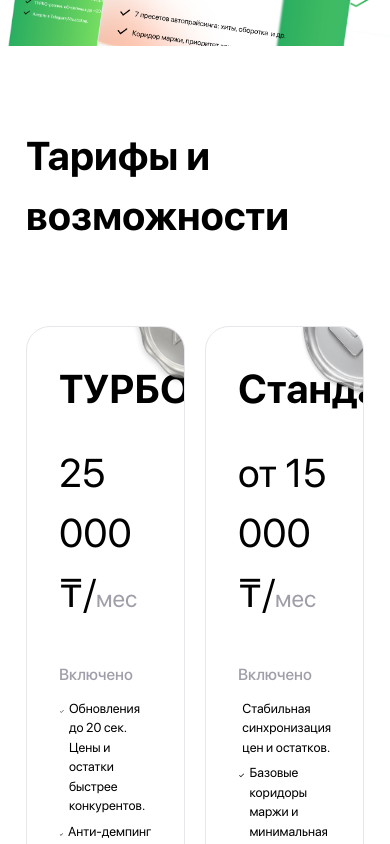
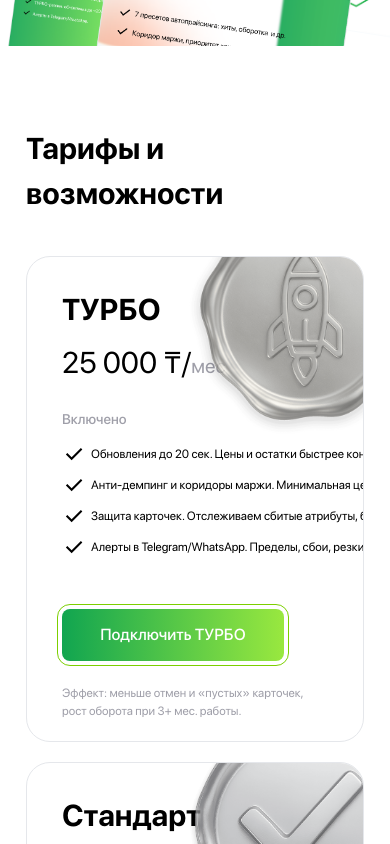
Before and after one commit to lilusia-li/nextjs-practice, a Next.js app: page /ru in a window 390 px wide. Shown: the part 1200-2044 px from the top of the page. Built offline with nearby package versions, Linux system fonts and the light colour scheme.

Commit message:
(Tarifs) done

```diff
--- a/app/[locale]/page.js
+++ b/app/[locale]/page.js
@@ -25,13 +25,13 @@ export default async function HomePage({ params }) {
         <Tarifs translations={t} />
         <Stats translations={t} />
         <PlatformFeatures translations={t} />
-
+        {/*
         <Features translations={t} />
         <Tarif translations={t} />
         <FAQ translations={t} />
         <AutomationBroadcasts translations={t} />
 
-        <StartSellingCTA translations={t} />
+        <StartSellingCTA translations={t} /> */}
       </main>
       <Footer translations={t} currentLocale={currentLocale} />
     </div>
--- a/app/components/Tarifs.js
+++ b/app/components/Tarifs.js
@@ -9,8 +9,7 @@ export default function Tarifs({ translations }) {
       buttonColor: "linear-gradient(90deg, #11A550 0%, #99E83F 100%)",
       outlineColor: "lime-500",
       pictureCrs: "/rocket2.png",
-      pictureHeight: 291,
-      pictureWidth: 291,
+      pictureSize: 291,
       pictureOffsetTop: 20,
       pictureOffsetRight: 22,
     },
@@ -19,8 +18,7 @@ export default function Tarifs({ translations }) {
       buttonColor: "black",
       outlineColor: "black",
       pictureCrs: "/check.png",
-      pictureHeight: 279,
-      pictureWidth: 279,
+      pictureSize: 279,
       pictureOffsetTop: 18,
       pictureOffsetRight: 20,
     },
@@ -31,46 +29,52 @@ export default function Tarifs({ translations }) {
       id="tarifs"
       className="max-w-[73.5rem] px-6.5 bg-white py-20 mx-auto"
     >
-      <div className="flex flex-col gap-y-20 mx-auto">
-        <h2 className="font-bold text-[40px]">{t.title}</h2>
-        <div className="grid grid-cols-2 gap-5 ">
+      <div className="relative flex flex-col gap-y-20 max-lg:gap-y-10">
+        <h2 className="relative font-bold text-[40px] max-lg:text-[30px]">
+          {t.title}
+        </h2>
+        <div className="grid lg:grid-cols-2 place-items-center gap-5">
           {variableData.map((data) => {
             return (
               <div
                 key={data.tarif}
-                className="max-w-[630px] relative overflow-hidden p-8 border-[1.5px] rounded-3xl border-gray-200"
+                className=" max-w-[39.4rem] w-full max-h-[32.7rem] h-full relative overflow-hidden px-[2.187rem] pt-[1.875rem] pb-[1.312rem]   border-[1.5px] rounded-3xl border-gray-200"
+                style={{ contain: "layout" }}
               >
-                <h3 className="mb-6 font-bold text-[40px]">
+                <h3 className="mb-2 font-bold text-[40px] max-lg:text-[30px]">
                   {t.plans[data.tarif].name}
                 </h3>
-                <div className="mb-10 font-normal text-[40px]">
+                <div className="mb-6 font-normal text-[40px] max-lg:text-[30px]">
                   {t.plans[data.tarif].price}/
-                  <span className="text-zinc-400 text-[24px]">
+                  <span className="text-zinc-400 text-[24px] max-lg:text-[20px]">
                     {t.plans[data.tarif].pricePeriod}
                   </span>
                 </div>
-                <div className="mb-3 text-zinc-400 font-medium text-[16px]">
+                <div className="mb-3 text-zinc-400 font-medium text-[16px] max-lg:text-[14px]">
                   {t.plans[data.tarif].featuresTitle}
                 </div>
-                <div className="min-h-[219px] mb-4 flex flex-col justify-between">
-                  <ul className="flex flex-col gap-y-1.5 mb-8 font-normal text-[13px]">
+                <div className="min-h-[219px] mb-[1.437rem] flex flex-col justify-between">
+                  <ul className="flex flex-col gap-y-1.5 font-normal text-[13px] max-xl:text-[12px]">
                     {t.plans[data.tarif].features.map((feature) => {
                       return (
-                        <li key={feature} className="flex gap-x-1">
+                        <li
+                          key={feature}
+                          className="flex items-center gap-x-1 shrink-0"
+                        >
                           <svg
                             width="25"
                             height="25"
                             viewBox="0 0 25 25"
                             fill="none"
                             xmlns="http://www.w3.org/2000/svg"
-                            className="inline-block"
+                            className="inline-block shrink-0"
                           >
                             <path
                               d="M9.6357 18.1678L3.88281 12.4149L5.32103 10.9767L9.6357 15.2914L18.8958 6.03125L20.334 7.46947L9.6357 18.1678Z"
                               fill="black"
                             />
                           </svg>
-                          {feature}
+                          <p className="shrink-0">{feature}</p>
                         </li>
                       );
                     })}
@@ -85,15 +89,15 @@ export default function Tarifs({ translations }) {
                   </button>
                 </div>
 
-                <div className="text-zinc-400 font-normal text-[13px] ">
+                <div className="text-zinc-400 font-normal text-[13px] max-lg:text-[12px] ">
                   {t.plans[data.tarif].description}
                 </div>
                 <Image
                   src={`${data.pictureCrs}`}
                   alt=""
-                  width={data.pictureWidth}
-                  height={data.pictureHeight}
-                  className={`absolute -top-${data.pictureOffsetTop} -right-${data.pictureOffsetRight}`}
+                  width={data.pictureSize}
+                  height={data.pictureSize}
+                  className={`absolute -top-${data.pictureOffsetTop} -right-${data.pictureOffsetRight} `}
                 />
               </div>
             );
```
